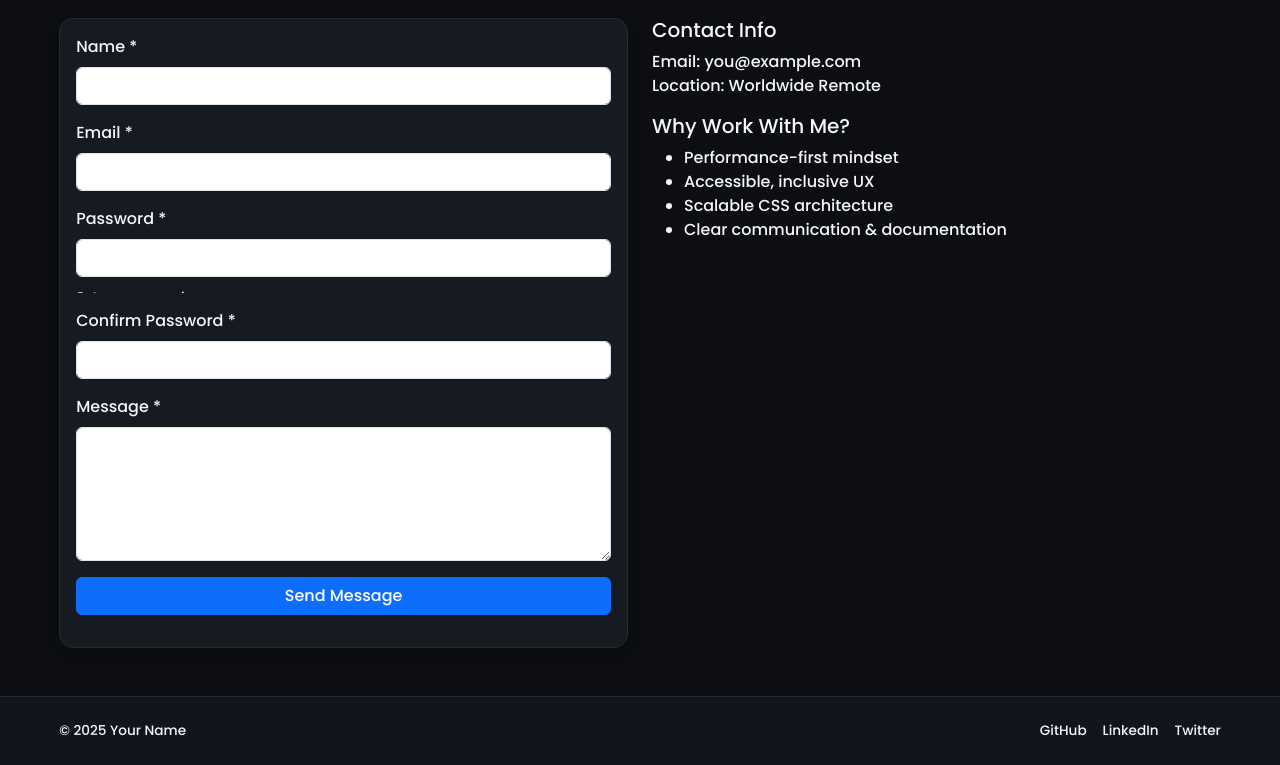
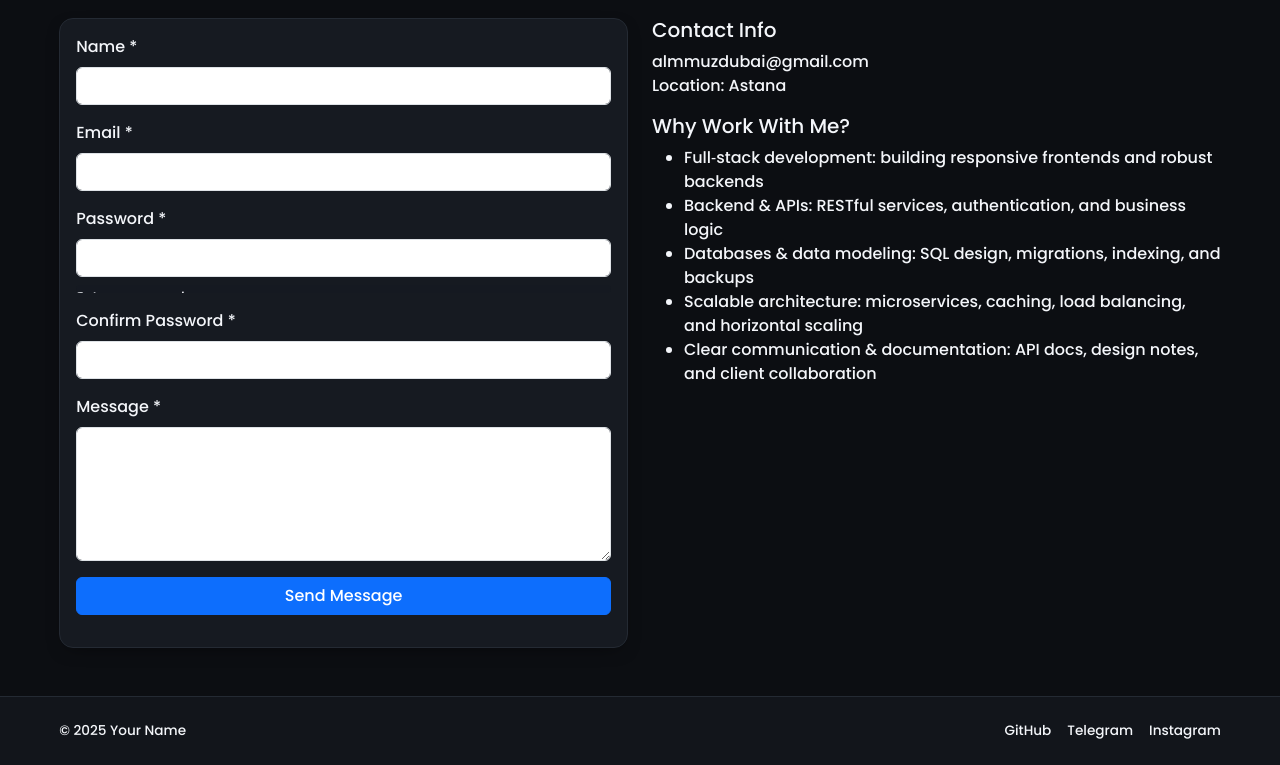
Before and after one commit to almatmz/Portfolio-Website, a plain HTML site: page contact.html in a window 1280 px wide. Shown: the part 166-931 px from the top of the page. Drawn offline with nearby package versions, Linux system fonts and the light colour scheme.

Commit message:
profile links in footer added

```diff
--- a/contact.html
+++ b/contact.html
@@ -110,13 +110,29 @@
         </div>
         <div class="col-lg-6">
           <h5>Contact Info</h5>
-          <p>Email: you@example.com<br />Location: Worldwide Remote</p>
+          <p>almmuzdubai@gmail.com<br />Location: Astana</p>
           <h5>Why Work With Me?</h5>
           <ul>
-            <li>Performance-first mindset</li>
-            <li>Accessible, inclusive UX</li>
-            <li>Scalable CSS architecture</li>
-            <li>Clear communication & documentation</li>
+            <li>
+              Full‑stack development: building responsive frontends and robust
+              backends
+            </li>
+            <li>
+              Backend & APIs: RESTful services, authentication, and business
+              logic
+            </li>
+            <li>
+              Databases & data modeling: SQL design, migrations, indexing, and
+              backups
+            </li>
+            <li>
+              Scalable architecture: microservices, caching, load balancing, and
+              horizontal scaling
+            </li>
+            <li>
+              Clear communication & documentation: API docs, design notes, and
+              client collaboration
+            </li>
           </ul>
         </div>
       </div>
@@ -128,7 +144,9 @@
       >
         <div>&copy; <span id="year"></span> Your Name</div>
         <div class="social-links d-flex gap-3">
-          <a href="#">GitHub</a><a href="#">LinkedIn</a><a href="#">Twitter</a>
+          <a href="https://github.com/almatmz">GitHub</a>
+          <a href="https://t.me/almatt7">Telegram</a>
+          <a href="https://www.instagram.com/almatmz/">Instagram</a>
         </div>
       </div>
     </footer>
```
Also changed, not shown: about.html (+3 -1 lines), gallery.html (+3 -1 lines), index.html (+3 -3 lines), projects.html (+3 -1 lines).
